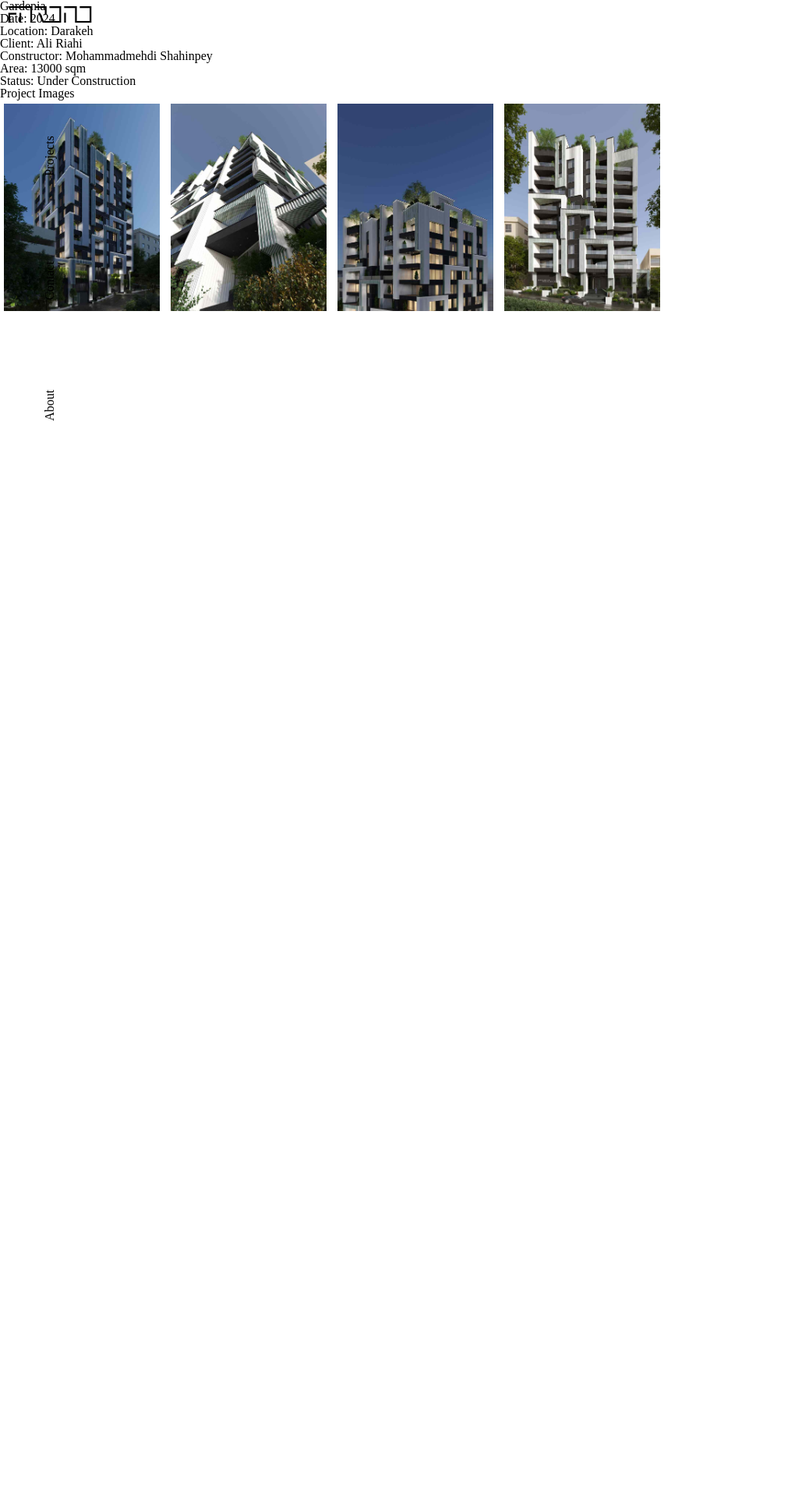
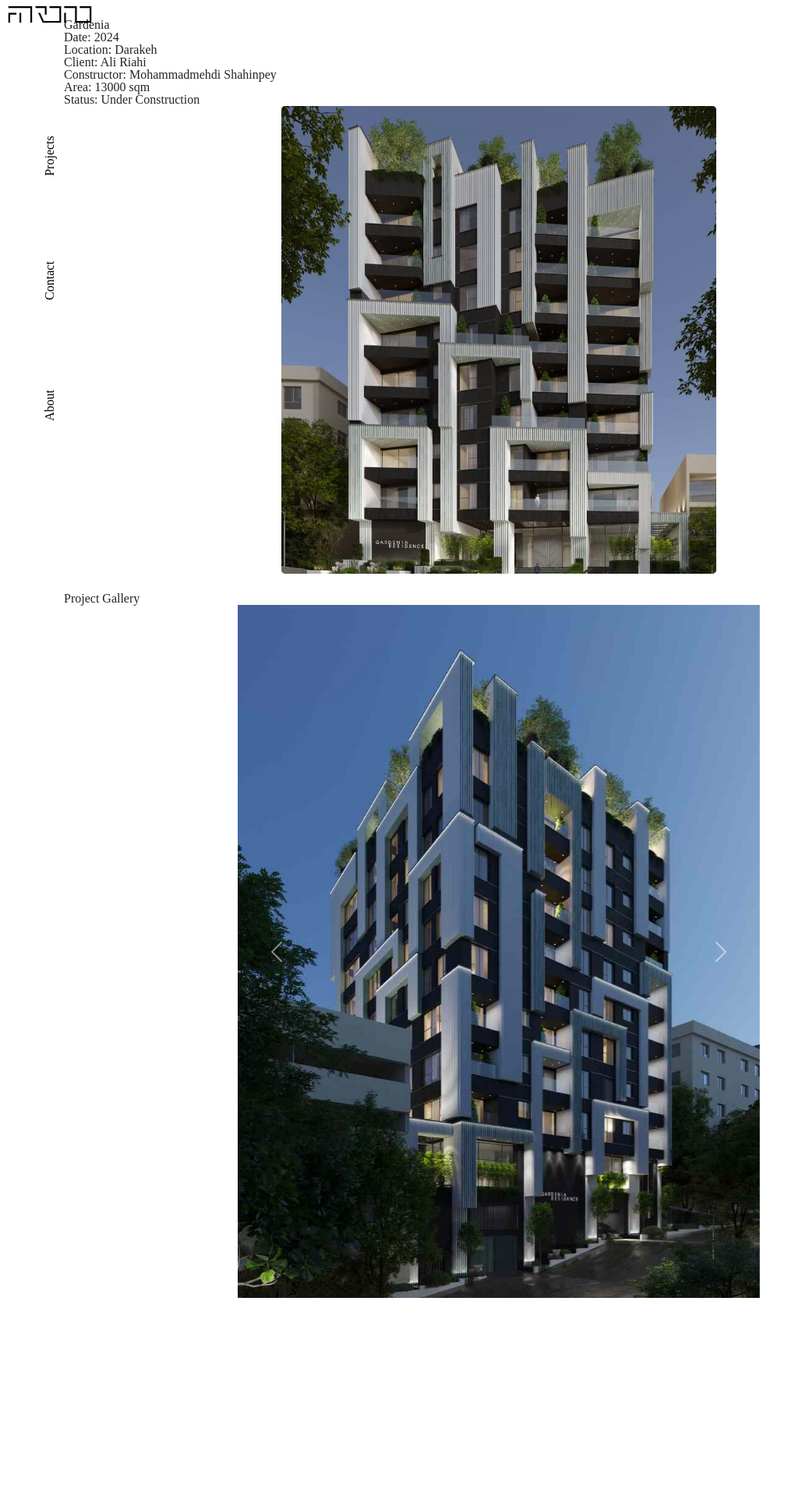
Before and after one commit to ifTeam/FardadArchitects, a Django app: page /projects/1-Gardenia/ in a window 1280 px wide. Shown: the top 1905 px of the page at 78% size, without its empty margins (0-1038 px from the left). Run offline with Django 4.2, Linux system fonts and the light colour scheme; some libraries are stand-ins or nearby versions.

Commit message:
projects backend is almost done it just need more front

```diff
--- a/projects/views.py
+++ b/projects/views.py
@@ -48,6 +48,8 @@ def projects_view(request):
 
     return render(request, "projects/projects.html", {"projects": projects})
 
+
+
 def project_detail_view(request, project_id):
     """ Display a single project's details """
     project_dir = os.path.join(settings.BASE_DIR, "static", "images", "projects", project_id)
@@ -56,6 +58,7 @@ def project_detail_view(request, project_id):
     if not os.path.exists(info_path):
         return render(request, "404.html")  # Error handling
 
+    # Read info.txt
     project_info = {}
     with open(info_path, "r", encoding="utf-8") as file:
         for line in file:
@@ -64,6 +67,10 @@ def project_detail_view(request, project_id):
                 project_info[key.strip().lower()] = value.strip()
             else:
                 project_info["status"] = line.strip()
+
+    # Check if day.jpg and night.jpg exist
+    day_image = f"images/projects/{project_id}/day.jpg"
+    night_image = f"images/projects/{project_id}/night.jpg"
 
     image_files = sorted([
         f for f in os.listdir(project_dir) if f.endswith((".jpg", ".png")) and f[:2].isdigit()
@@ -79,6 +86,8 @@ def project_detail_view(request, project_id):
             "constructor": project_info.get("constructor", "Unknown"),
             "area": project_info.get("area", "Unknown"),
             "status": project_info.get("status", ""),
+            "day_image": day_image,
+            "night_image": night_image,
             "slideshow_images": [f"images/projects/{project_id}/{img}" for img in image_files],
         }
     }
--- a/static/css/main.css
+++ b/static/css/main.css
@@ -185,3 +185,40 @@ height: 4000px;
 .gallery-item:hover .overlay {
     background: rgba(0, 0, 0, 0.5);
 }
+/* Styling for Day & Night Image Fade Effect */
+.image-container {
+    position: relative;
+    max-width: 50%;
+    height: 600px;
+    margin: auto;
+    overflow: hidden; /* Prevent cropping */
+}
+
+.image-container img {
+    width: 100%;
+    height: 100%;
+    object-fit: cover;
+    position: absolute;
+    top: 0;
+    left: 0;
+}
+
+#day-img {
+    z-index: 1;
+}
+
+#night-img {
+    z-index: 2;
+    opacity: 0;
+}
+#slideshow {
+    max-width: 60%;  /* Adjust width as needed */
+    margin: auto;     /* Center the slideshow */
+}
+
+#slideshow .carousel-inner img {
+    max-height: 1000px; /* Reduce height */
+    width: auto;        /* Maintain aspect ratio */
+    margin: auto;       /* Center images */
+    object-fit: cover;  /* Ensure images fit properly */
+}
--- a/templates/projects/project_detail.html
+++ b/templates/projects/project_detail.html
@@ -5,6 +5,13 @@
     <meta charset="UTF-8">
     <meta name="viewport" content="width=device-width, initial-scale=1.0">
     <title>{{ project.name }} - Fardad Architects</title>
+
+    <!-- Bootstrap & jQuery -->
+    <link rel="stylesheet" href="https://cdnjs.cloudflare.com/ajax/libs/bootstrap/5.3.0/css/bootstrap.min.css">
+    <script src="https://code.jquery.com/jquery-3.6.0.min.js"></script>
+    <script src="https://cdnjs.cloudflare.com/ajax/libs/bootstrap/5.3.0/js/bootstrap.bundle.min.js"></script>
+
+    <!-- Custom CSS -->
     <link rel="stylesheet" href="{% static 'css/main.css' %}">
 </head>
 <body>
@@ -20,14 +27,55 @@
         <p><strong>Area:</strong> {{ project.area }}</p>
         <p><strong>Status:</strong> {{ project.status }}</p>
 
-        <h3>Project Images</h3>
-        <div>
-            {% for image in project.slideshow_images %}
-                <img src="{% static image %}" alt="Project Image" style="width: 200px; margin: 5px;">
-            {% endfor %}
+        <!-- Day & Night Image Fade Effect -->
+        <div class="image-container">
+            <img src="{% static project.day_image %}" id="day-img" alt="Day View">
+            <img src="{% static project.night_image %}" id="night-img" alt="Night View">
         </div>
 
+        <h3 class="mt-4">Project Gallery</h3>
+
+        <!-- Slideshow for Additional Images -->
+        <div id="slideshow" class="carousel slide" data-bs-ride="carousel">
+            <div class="carousel-inner">
+                {% for image in project.slideshow_images %}
+                <div class="carousel-item {% if forloop.first %}active{% endif %}">
+                    <img src="{% static image %}" class="d-block w-100" alt="Project Image">
+                </div>
+                {% endfor %}
+            </div>
+
+            <!-- Previous & Next Buttons -->
+            <button class="carousel-control-prev" type="button" data-bs-target="#slideshow" data-bs-slide="prev">
+                <span class="carousel-control-prev-icon" aria-hidden="true"></span>
+                <span class="visually-hidden">Previous</span>
+            </button>
+
+            <button class="carousel-control-next" type="button" data-bs-target="#slideshow" data-bs-slide="next">
+                <span class="carousel-control-next-icon" aria-hidden="true"></span>
+                <span class="visually-hidden">Next</span>
+            </button>
+        </div>
     </div>
+
+    <script>
+        $(document).ready(function(){
+            function fadeEffect() {
+                $("#night-img")
+                    .fadeTo(3000, 1)  // Fade in over 2 seconds
+                    .delay(1000)       // Stay fully visible for 3 seconds
+                    .fadeTo(3000, 0, fadeEffect);  // Fade out over 2 seconds, then repeat
+            }
+
+            fadeEffect(); // Start the loop
+
+            // Initialize Bootstrap Carousel
+            $("#slideshow").carousel({
+                interval: 3000, // Change slide every 3 seconds
+                pause: "hover"
+            });
+        });
+    </script>
 
 </body>
 </html>
```
